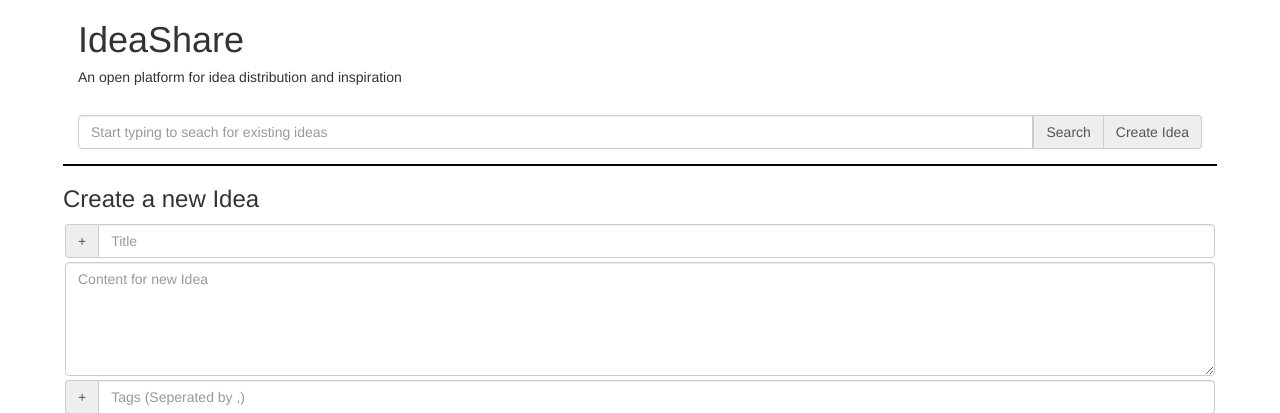
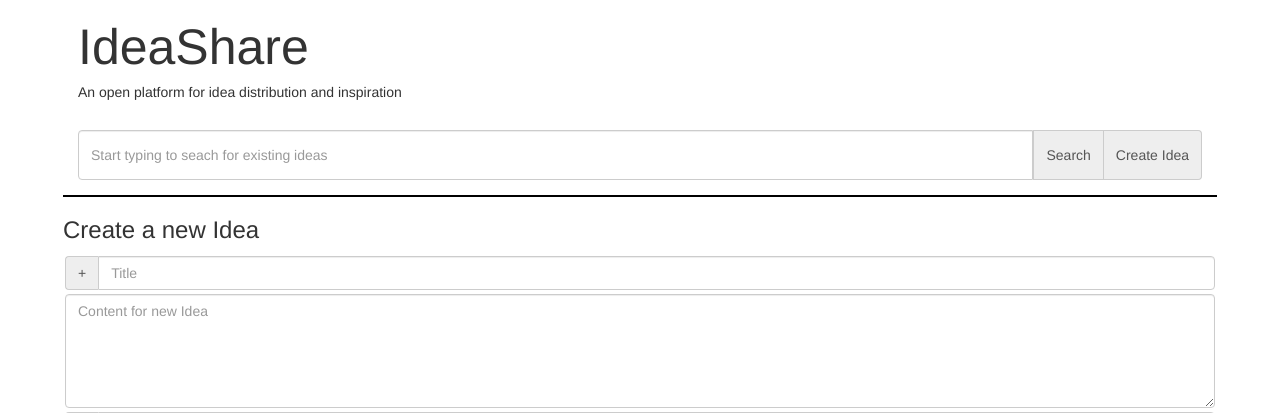
Before and after one commit to zharry/ideashare-frontend, a PHP site: page / in a window 1280 px wide. Shown: the top 413 px of the page. Run offline with PHP 8.4, Linux system fonts and the light colour scheme.

Commit message:
Frontend Testing

```diff
--- a/includes/style.css
+++ b/includes/style.css
@@ -19,3 +19,9 @@
 #searchresults {
     border-bottom: 1px solid black;
 }
+h1 {
+    font-size: 50px;
+}
+.tsg {
+    height: 50px;
+}
--- a/index.php
+++ b/index.php
@@ -18,9 +18,9 @@
             </div>
             <div class="row" id="topsearch">
                 <div class="input-group">
-                    <input id="topsearchquery" type="text" class="form-control" placeholder="Start typing to seach for existing ideas" aria-describedby="basic-addon2" onkeyup="searchIdeas();">
-                    <span class="input-group-addon" id="basic-addon2" onclick="forceSearch();">Search</span>
-                    <span class="input-group-addon" id="basic-addon2" onclick="$('#createidea').goTo(); $('#createideatitle').focus();">Create Idea</span>
+                    <input id="topsearchquery" type="text" class="tsg form-control" placeholder="Start typing to seach for existing ideas" aria-describedby="basic-addon2" onkeyup="searchIdeas();">
+                    <span class="tsg input-group-addon" id="basic-addon2" onclick="forceSearch();">Search</span>
+                    <span class="tsg input-group-addon" id="basic-addon2" onclick="$('#createidea').goTo(); $('#createideatitle').focus();">Create Idea</span>
                 </div>
             </div>
             <div class="row" id="searchresults">
```
